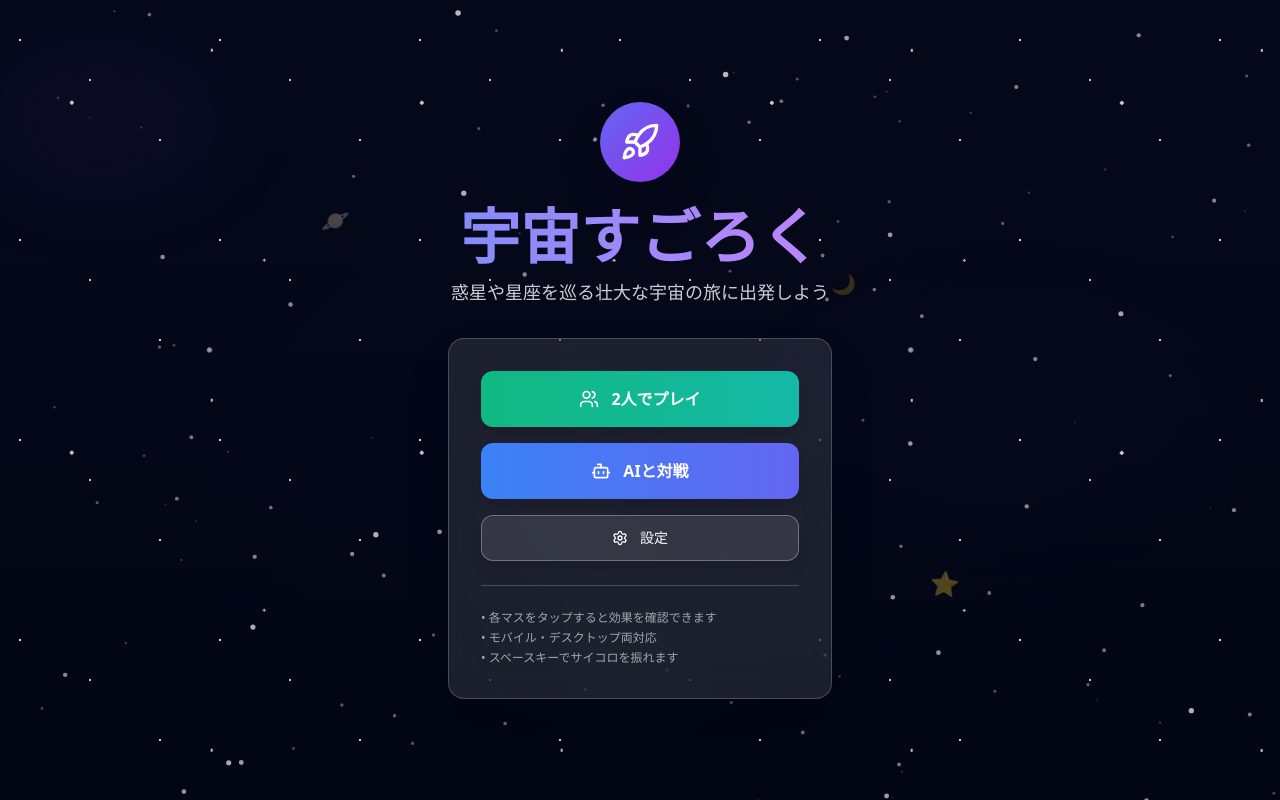
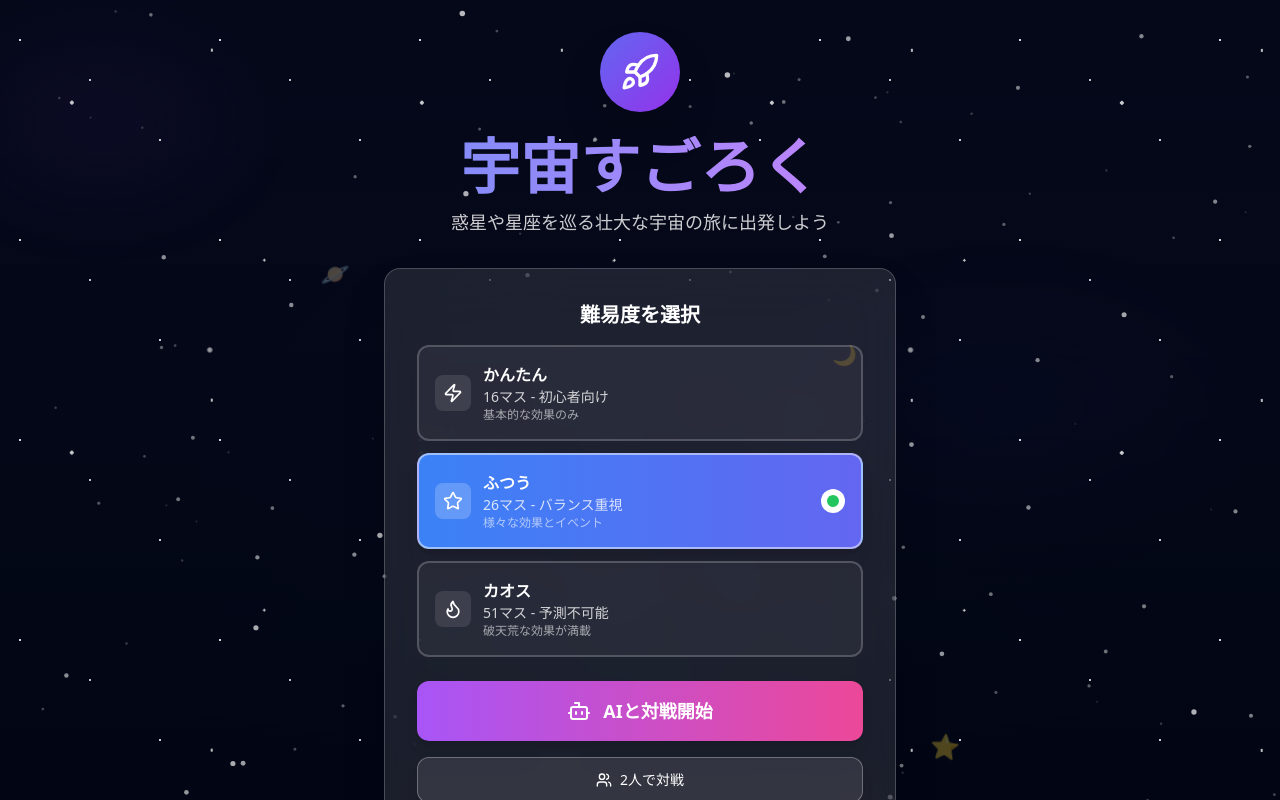
Before and after one commit to Juna1013/astronomy-sugoroku, a Next.js app: page / in a window 1280 px wide. Shown: the top 800 px of the page. Built offline with nearby package versions, Linux system fonts and the light colour scheme.

Commit message:
レベル分け

```diff
--- a/src/app/page.tsx
+++ b/src/app/page.tsx
@@ -7,7 +7,7 @@ import GameOverModal from '@/components/GameOverModal';
 import SquareEffectPopup from '@/components/SquareEffectPopup';
 import DiceResultEffect from '@/components/DiceResultEffect';
 import RestEffect from '@/components/RestEffect';
-import { useGameState } from '@/hooks/useGameState';
+import { useGameState, DifficultyLevel } from '@/hooks/useGameState';
 
 export default function Page() {
   const {
--- a/src/components/Dashboard.tsx
+++ b/src/components/Dashboard.tsx
@@ -1,16 +1,49 @@
 // src/components/Dashboard.tsx の改善版
 'use client';
 
-import React from 'react';
+import React, { useState } from 'react';
 import { motion } from 'framer-motion';
-import { Rocket, Settings, Users, Bot } from 'lucide-react';
+import { Rocket, Settings, Users, Bot, Zap, Star, Flame } from 'lucide-react';
+import { DifficultyLevel } from '@/hooks/useGameState';
 
 interface DashboardProps {
-  onStart: (pcMode?: boolean) => void;
+  onStart: (pcMode?: boolean, difficulty?: DifficultyLevel) => void;
   onOpenSettings: () => void;
 }
 
 export default function Dashboard({ onStart, onOpenSettings }: DashboardProps) {
+  const [selectedDifficulty, setSelectedDifficulty] = useState<DifficultyLevel>('normal');
+
+  const difficulties = [
+    {
+      id: 'easy' as DifficultyLevel,
+      name: 'かんたん',
+      icon: Zap,
+      color: 'from-green-500 to-emerald-500',
+      hoverColor: 'hover:from-green-600 hover:to-emerald-600',
+      description: '16マス - 初心者向け',
+      details: '基本的な効果のみ'
+    },
+    {
+      id: 'normal' as DifficultyLevel,
+      name: 'ふつう',
+      icon: Star,
+      color: 'from-blue-500 to-indigo-500',
+      hoverColor: 'hover:from-blue-600 hover:to-indigo-600',
+      description: '26マス - バランス重視',
+      details: '様々な効果とイベント'
+    },
+    {
+      id: 'hard' as DifficultyLevel,
+      name: 'カオス',
+      icon: Flame,
+      color: 'from-red-500 to-orange-500',
+      hoverColor: 'hover:from-red-600 hover:to-orange-600',
+      description: '51マス - 予測不可能',
+      details: '破天荒な効果が満載'
+    }
+  ];
+
   return (
     <div className="min-h-screen flex flex-col items-center justify-center px-4 py-8 relative">
 
@@ -54,44 +87,98 @@ export default function Dashboard({ onStart, onOpenSettings }: DashboardProps) {
         initial={{ opacity: 0, y: 30 }}
         animate={{ opacity: 1, y: 0 }}
         transition={{ delay: 0.8, duration: 0.6 }}
-        className="w-full max-w-xs sm:max-w-sm"
+        className="w-full max-w-md sm:max-w-lg"
       >
         <div className="backdrop-blur-xl bg-white/10 border border-white/20 rounded-2xl p-6 sm:p-8 shadow-2xl">
-          <div className="space-y-3 sm:space-y-4">
+          {/* Difficulty Selection */}
+          <div className="mb-6">
+            <h3 className="text-lg sm:text-xl font-semibold text-white mb-4 text-center">
+              難易度を選択
+            </h3>
+            <div className="grid grid-cols-1 gap-3">
+              {difficulties.map((difficulty) => {
+                const Icon = difficulty.icon;
+                const isSelected = selectedDifficulty === difficulty.id;
+
+                return (
+                  <motion.button
+                    key={difficulty.id}
+                    whileHover={{ scale: 1.02 }}
+                    whileTap={{ scale: 0.98 }}
+                    onClick={() => setSelectedDifficulty(difficulty.id)}
+                    className={`relative overflow-hidden rounded-xl p-4 border-2 transition-all duration-300 ${
+                      isSelected
+                        ? `bg-gradient-to-r ${difficulty.color} border-white/50 shadow-lg`
+                        : 'bg-white/5 border-white/20 hover:bg-white/10'
+                    }`}
+                  >
+                    <div className="flex items-center gap-3">
+                      <div className={`p-2 rounded-lg ${isSelected ? 'bg-white/20' : 'bg-white/10'}`}>
+                        <Icon className="w-5 h-5 text-white" />
+                      </div>
+                      <div className="flex-1 text-left">
+                        <div className="font-semibold text-white text-base">
+                          {difficulty.name}
+                        </div>
+                        <div className="text-sm text-white/80">
+                          {difficulty.description}
+                        </div>
+                        <div className="text-xs text-white/60">
+                          {difficulty.details}
+                        </div>
+                      </div>
+                      {isSelected && (
+                        <motion.div
+                          initial={{ scale: 0 }}
+                          animate={{ scale: 1 }}
+                          className="w-6 h-6 bg-white rounded-full flex items-center justify-center"
+                        >
+                          <div className="w-3 h-3 bg-green-500 rounded-full" />
+                        </motion.div>
+                      )}
+                    </div>
+                  </motion.button>
+                );
+              })}
+            </div>
+          </div>
+
+          {/* Start Game Button */}
           <motion.button
             whileHover={{ scale: 1.02 }}
             whileTap={{ scale: 0.98 }}
-              onClick={() => onStart(false)}
-              className="w-full group relative overflow-hidden bg-gradient-to-r from-emerald-500 to-teal-500 hover:from-emerald-600 hover:to-teal-600 text-white font-semibold py-3 sm:py-4 px-4 sm:px-6 rounded-xl shadow-lg transition-all duration-300 flex items-center justify-center gap-2 sm:gap-3 text-sm sm:text-base"
+            onClick={() => onStart(true, selectedDifficulty)}
+            className="w-full group relative overflow-hidden bg-gradient-to-r from-purple-500 to-pink-500 hover:from-purple-600 hover:to-pink-600 text-white font-semibold py-4 px-6 rounded-xl shadow-lg transition-all duration-300 flex items-center justify-center gap-3 text-base sm:text-lg"
           >
-              <Users className="w-4 h-4 sm:w-5 sm:h-5" />
-              <span>2人でプレイ</span>
+            <Bot className="w-5 h-5 sm:w-6 sm:h-6" />
+            <span>AIと対戦開始</span>
             <div className="absolute inset-0 bg-white/20 opacity-0 group-hover:opacity-100 transition-opacity duration-300" />
           </motion.button>
 
+          {/* Additional Options */}
+          <div className="mt-4 space-y-2">
             <motion.button
               whileHover={{ scale: 1.02 }}
               whileTap={{ scale: 0.98 }}
-              onClick={() => onStart(true)}
-              className="w-full group relative overflow-hidden bg-gradient-to-r from-blue-500 to-indigo-500 hover:from-blue-600 hover:to-indigo-600 text-white font-semibold py-3 sm:py-4 px-4 sm:px-6 rounded-xl shadow-lg transition-all duration-300 flex items-center justify-center gap-2 sm:gap-3 text-sm sm:text-base"
+              onClick={() => onStart(false, selectedDifficulty)}
+              className="w-full group relative overflow-hidden bg-white/10 hover:bg-white/20 border border-white/30 text-white font-medium py-3 px-4 rounded-xl shadow-lg transition-all duration-300 flex items-center justify-center gap-2 text-sm"
             >
-              <Bot className="w-4 h-4 sm:w-5 sm:h-5" />
-              <span>AIと対戦</span>
-              <div className="absolute inset-0 bg-white/20 opacity-0 group-hover:opacity-100 transition-opacity duration-300" />
+              <Users className="w-4 h-4" />
+              <span>2人で対戦</span>
             </motion.button>
 
             <motion.button
               whileHover={{ scale: 1.02 }}
               whileTap={{ scale: 0.98 }}
               onClick={onOpenSettings}
-              className="w-full group relative overflow-hidden bg-white/10 hover:bg-white/20 border border-white/30 text-white font-medium py-2.5 sm:py-3 px-4 sm:px-6 rounded-xl shadow-lg transition-all duration-300 flex items-center justify-center gap-2 sm:gap-3 text-sm"
+              className="w-full group relative overflow-hidden bg-white/5 hover:bg-white/10 border border-white/20 text-white font-medium py-2.5 px-4 rounded-xl shadow-lg transition-all duration-300 flex items-center justify-center gap-2 text-sm"
             >
               <Settings className="w-3 h-3 sm:w-4 sm:h-4" />
               <span>設定</span>
             </motion.button>
           </div>
 
-          <div className="mt-4 sm:mt-6 pt-4 sm:pt-6 border-t border-white/20">
+          <div className="mt-6 pt-4 border-t border-white/20">
             <div className="text-xs text-white/60 space-y-1">
               <p>• 各マスをタップすると効果を確認できます</p>
               <p>• モバイル・デスクトップ両対応</p>
--- /dev/null
+++ b/src/data/squares-easy.json
@@ -0,0 +1,18 @@
+[
+  { "id": 0, "name": "スタート", "icon": "🚀" },
+  { "id": 1, "name": "水星", "icon": "🪐", "effect": { "type": "move", "value": 1, "desc": "水星の引力で1マス進む" } },
+  { "id": 2, "name": "金星", "icon": "✨", "effect": { "type": "move", "value": 2, "desc": "金星の光で2マス進む" } },
+  { "id": 3, "name": "地球", "icon": "🌍", "effect": { "type": "roll_again", "desc": "故郷の力でもう一度サイコロを振る" } },
+  { "id": 4, "name": "火星", "icon": "🪐", "effect": { "type": "move", "value": -1, "desc": "砂嵐で1マス戻る" } },
+  { "id": 5, "name": "木星", "icon": "🪐", "effect": { "type": "move", "value": 2, "desc": "木星の重力で2マス進む" } },
+  { "id": 6, "name": "土星", "icon": "🪐", "effect": { "type": "move", "value": 3, "desc": "土星の輪で3マス進む" } },
+  { "id": 7, "name": "天王星", "icon": "🪐", "effect": { "type": "swap", "desc": "天王星の磁場で相手と位置を交換" } },
+  { "id": 8, "name": "海王星", "icon": "🪐", "effect": { "type": "move", "value": 3, "desc": "海王星の嵐で3マス進む" } },
+  { "id": 9, "name": "宇宙ステーション", "icon": "🛰️", "effect": { "type": "rest", "desc": "宇宙ステーションで休憩、1回休み" } },
+  { "id": 10, "name": "ワームホール", "icon": "🌀", "effect": { "type": "move", "value": 5, "desc": "ワームホールで5マス先にジャンプ" } },
+  { "id": 11, "name": "星雲", "icon": "☁️", "effect": { "type": "move", "value": 2, "desc": "星雲の風で2マス進む" } },
+  { "id": 12, "name": "超新星", "icon": "💥", "effect": { "type": "move", "value": 4, "desc": "超新星爆発で4マス進む" } },
+  { "id": 13, "name": "ブラックホール", "icon": "⚫️", "effect": { "type": "teleport", "value": 0, "desc": "ブラックホールでスタートに戻る" } },
+  { "id": 14, "name": "銀河", "icon": "🌌", "effect": { "type": "move", "value": 3, "desc": "銀河の流れで3マス進む" } },
+  { "id": 15, "name": "ゴール", "icon": "🏁" }
+]
--- /dev/null
+++ b/src/data/squares-normal.json
@@ -0,0 +1,28 @@
+[
+  { "id": 0, "name": "スタート", "icon": "🚀" },
+  { "id": 1, "name": "水星", "icon": "🪐", "effect": { "type": "move", "value": 1, "desc": "水星の引力で1マス進む" } },
+  { "id": 2, "name": "金星", "icon": "✨", "effect": { "type": "teleport", "value": 8, "desc": "金星の光で天王星にワープ" } },
+  { "id": 3, "name": "地球", "icon": "🌍", "effect": { "type": "roll_again", "desc": "故郷の力でもう一度サイコロを振る" } },
+  { "id": 4, "name": "火星", "icon": "🪐", "effect": { "type": "move", "value": -1, "desc": "砂嵐で1マス戻る" } },
+  { "id": 5, "name": "小惑星帯", "icon": "🪨", "effect": { "type": "random_move", "value": [-2, -1, 1, 2, 3], "desc": "小惑星に当たりランダム移動" } },
+  { "id": 6, "name": "木星", "icon": "🪐", "effect": { "type": "shield", "desc": "木星の守護で次のペナルティを無効化" } },
+  { "id": 7, "name": "土星", "icon": "🪐", "effect": { "type": "double_next", "desc": "土星の輪で次の移動距離が2倍" } },
+  { "id": 8, "name": "天王星", "icon": "🪐", "effect": { "type": "swap", "desc": "天王星の磁場で相手と位置を交換" } },
+  { "id": 9, "name": "海王星", "icon": "🪐", "effect": { "type": "move", "value": 3, "desc": "海王星の嵐で3マス進む" } },
+  { "id": 10, "name": "冥王星", "icon": "🌑", "effect": { "type": "curse", "desc": "冥王星の呪いで3ターン移動距離半減" } },
+  { "id": 11, "name": "イオ", "icon": "🌋", "effect": { "type": "volcano", "desc": "火山爆発で前にいる全プレイヤーが後ろに飛ぶ" } },
+  { "id": 12, "name": "エンケラドス", "icon": "❄️", "effect": { "type": "geyser", "desc": "間欠泉で6マス飛躍" } },
+  { "id": 13, "name": "ケンタウルス座", "icon": "🏹", "effect": { "type": "snipe", "desc": "弓矢で最も進んでいるプレイヤーを狙撃" } },
+  { "id": 14, "name": "ブラックホール", "icon": "⚫️", "effect": { "type": "black_hole", "desc": "事象の地平線でスタートに引き戻し" } },
+  { "id": 15, "name": "ワームホール", "icon": "🌀", "effect": { "type": "wormhole", "desc": "時空を超越して20マス先にジャンプ" } },
+  { "id": 16, "name": "宇宙ステーション", "icon": "🛰️", "effect": { "type": "rest", "desc": "宇宙ステーションで休憩、1回休み" } },
+  { "id": 17, "name": "彗星", "icon": "☄️", "effect": { "type": "comet_tail", "desc": "彗星の尻尾に巻き込まれ2ターン混乱" } },
+  { "id": 18, "name": "銀河", "icon": "🌌", "effect": { "type": "galactic_center", "desc": "銀河中心へ引き寄せられる" } },
+  { "id": 19, "name": "星雲", "icon": "☁️", "effect": { "type": "nebula_birth", "desc": "新しい星の誕生で5マス進む" } },
+  { "id": 20, "name": "超新星", "icon": "💥", "effect": { "type": "supernova", "desc": "大爆発！全プレイヤーが6マス吹き飛ぶ" } },
+  { "id": 21, "name": "中性子星", "icon": "🌟", "effect": { "type": "neutron_pulse", "desc": "パルサーの電波で時間逆行、1つ前の位置に" } },
+  { "id": 22, "name": "クエーサー", "icon": "💫", "effect": { "type": "quasar_beam", "desc": "強力なジェットで10マス飛躍" } },
+  { "id": 23, "name": "ダークマター", "icon": "❓", "effect": { "type": "dark_matter", "desc": "見えない力で予測不能な効果" } },
+  { "id": 24, "name": "宇宙の果て", "icon": "🔚", "effect": { "type": "edge_of_universe", "desc": "宇宙の端で反射、大きく戻る" } },
+  { "id": 25, "name": "ゴール", "icon": "🏁" }
+]
--- a/src/hooks/useGameState.ts
+++ b/src/hooks/useGameState.ts
@@ -3,7 +3,11 @@
 
 import { useState, useEffect, useCallback } from 'react';
 import { Player, Square } from '../types';
-import demoSquares from '../data/squares.json';
+import demoSquaresHard from '../data/squares-hard.json';
+import demoSquaresEasy from '../data/squares-easy.json';
+import demoSquaresNormal from '../data/squares-normal.json';
+
+export type DifficultyLevel = 'easy' | 'normal' | 'hard';
 
 export type GameEvent = { type: string; message: string; value: number };
 
@@ -28,6 +32,7 @@ export interface PopupState {
 export const useGameState = () => {
   const [started, setStarted] = useState(false);
   const [isPCMode, setIsPCMode] = useState(false);
+  const [difficulty, setDifficulty] = useState<DifficultyLevel>('normal');
   const [players, setPlayers] = useState<Player[]>([]);
   const [currentPlayerIdx, setCurrentPlayerIdx] = useState(0);
   const [diceDisabled, setDiceDisabled] = useState(false);
@@ -59,6 +64,21 @@ export const useGameState = () => {
     restReason: ''
   });
 
+  // 難易度に応じたマスデータを取得
+  const getCurrentSquares = useCallback(() => {
+    switch (difficulty) {
+      case 'easy':
+        return demoSquaresEasy as Square[];
+      case 'normal':
+        return demoSquaresNormal as Square[];
+      case 'hard':
+        return demoSquaresHard as Square[];
+      default:
+        return demoSquaresNormal as Square[];
+    }
+  }, [difficulty]);
+
+  const demoSquares = getCurrentSquares();
   const lastIndex = demoSquares.length - 1;
 
   const initPlayers = (pcMode: boolean): Player[] => {
@@ -659,8 +679,9 @@ export const useGameState = () => {
     return nextPlayers;
   }, [lastIndex, showSquarePopup, demoSquares]);
 
-  const handleStart = useCallback((pcMode: boolean = false) => {
+  const handleStart = useCallback((pcMode: boolean = false, selectedDifficulty: DifficultyLevel = 'normal') => {
     setIsPCMode(pcMode);
+    setDifficulty(selectedDifficulty);
     const initial = initPlayers(pcMode);
     setPlayers(initial);
     setCurrentPlayerIdx(0);
@@ -821,8 +842,8 @@ export const useGameState = () => {
   }, [hideSquarePopup]);
 
   const handlePlayAgain = useCallback(() => {
-    handleStart(isPCMode);
-  }, [handleStart, isPCMode]);
+    handleStart(isPCMode, difficulty);
+  }, [handleStart, isPCMode, difficulty]);
 
   // PC Player turn handling
   useEffect(() => {
@@ -882,6 +903,7 @@ export const useGameState = () => {
     diceResultState,
     restEffectState,
     demoSquares: demoSquares as Square[],
+    difficulty,
     handleStart,
     handleRoll,
     handleReturn,
```
Also changed, not shown: src/data/squares-hard.json (renamed from src/data/squares.json). Lines whose indentation alone changed are shown as unchanged.
